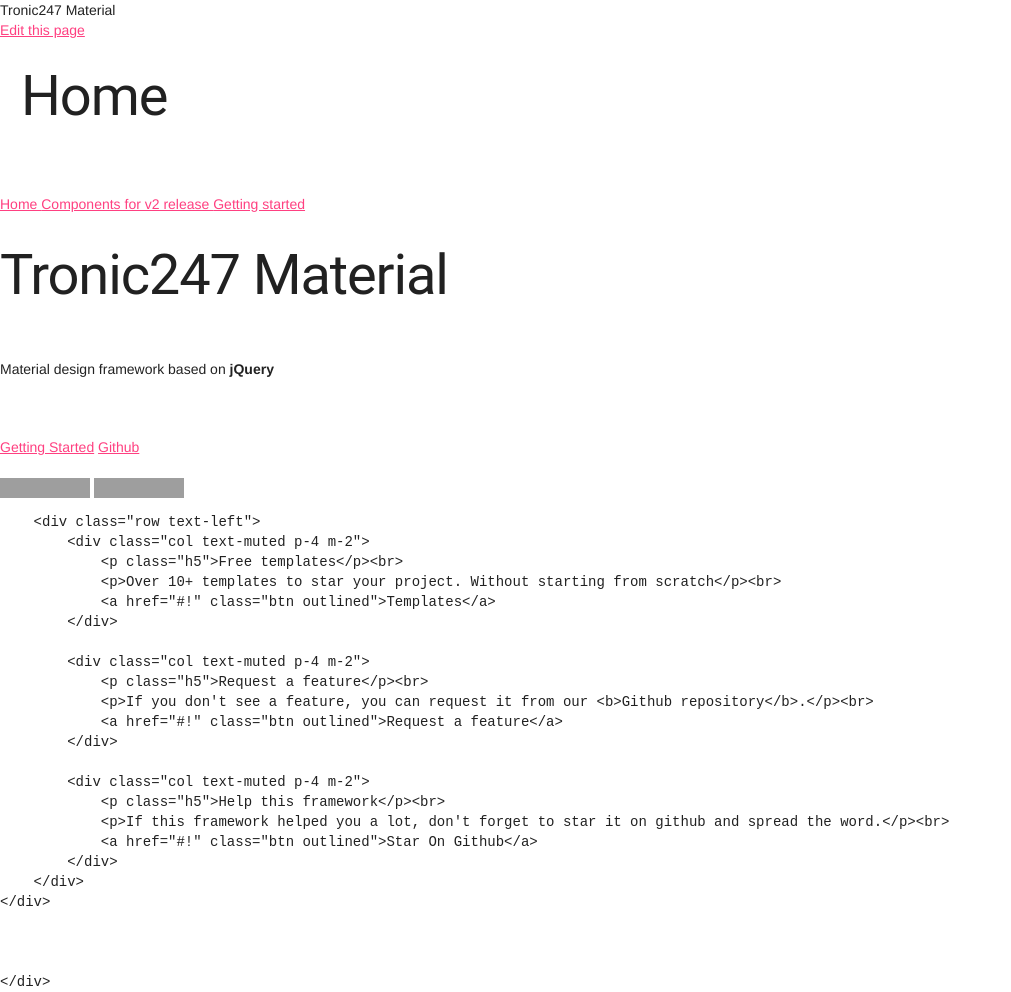
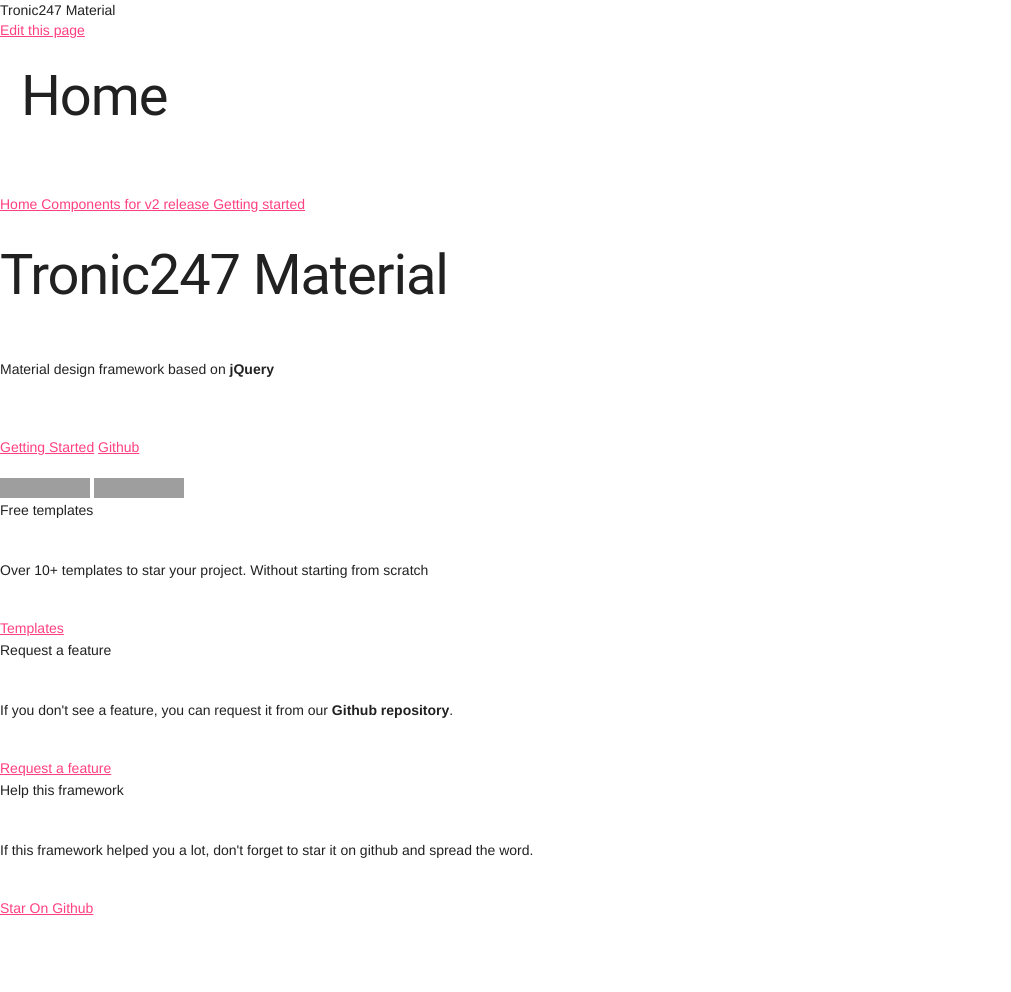
Before and after one commit to Duplore/material-docs, an MkDocs documentation site: the page built from docs/index.md, in a window 1280 px wide and 992 px high. Shown: the whole window, without its empty margins (0-1011 px from the left). Built offline with MkDocs 1.6.1, drawn with Linux system fonts in a browser that asks for light colours; grey boxes are pictures that could not be loaded.

Commit message:
Update index.md

```diff
--- a/docs/index.md
+++ b/docs/index.md
@@ -1,39 +1,42 @@
 <div class="text-center text-white p-5 background-primary">
-		<div class="p-3 m-3"></div>
-		<h1 class="h3">Tronic247 Material</h1>
-		<br>
-		<p class="h5">Material design framework based on <b>jQuery</b></p>
-		<br><br>
-		<a href="getting-started/" class="btn secondary unelevated">Getting Started</a>
-		<a href="https://github.com/Tronic247/material" class="btn secondary unelevated">Github</a>
-		<br><br>
-		<img src="https://img.shields.io/github/stars/tronic247/material?style=social" alt="Github Stars">
-		<img src="https://img.shields.io/github/last-commit/tronic247/material" alt="Latest Commit On Github">
-		<div class="p-3 m-3"></div>
-	</div>
-	<div class="container">
+    <div class="p-3 m-3"></div>
+    <h1 class="h3">Tronic247 Material</h1>
+    <br />
+    <p class="h5">Material design framework based on <b>jQuery</b></p>
+    <br />
+    <br />
+    <a href="getting-started/" class="btn secondary unelevated">Getting Started</a>
+    <a href="https://github.com/Tronic247/material" class="btn secondary unelevated">Github</a>
+    <br />
+    <br />
+    <img src="https://img.shields.io/github/stars/tronic247/material?style=social" alt="Github Stars" />
+    <img src="https://img.shields.io/github/last-commit/tronic247/material" alt="Latest Commit On Github" />
+    <div class="p-3 m-3"></div>
+</div>
+<div class="container">
+    <div class="row text-left">
+        <div class="col text-muted p-4 m-2">
+            <p class="h5">Free templates</p>
+            <br />
+            <p>Over 10+ templates to star your project. Without starting from scratch</p>
+            <br />
+            <a href="#!" class="btn outlined">Templates</a>
+        </div>
 
-		<div class="row text-left">
-			<div class="col text-muted p-4 m-2">
-				<p class="h5">Free templates</p><br>
-				<p>Over 10+ templates to star your project. Without starting from scratch</p><br>
-				<a href="#!" class="btn outlined">Templates</a>
-			</div>
+        <div class="col text-muted p-4 m-2">
+            <p class="h5">Request a feature</p>
+            <br />
+            <p>If you don't see a feature, you can request it from our <b>Github repository</b>.</p>
+            <br />
+            <a href="#!" class="btn outlined">Request a feature</a>
+        </div>
 
-			<div class="col text-muted p-4 m-2">
-				<p class="h5">Request a feature</p><br>
-				<p>If you don't see a feature, you can request it from our <b>Github repository</b>.</p><br>
-				<a href="#!" class="btn outlined">Request a feature</a>
-			</div>
-
-			<div class="col text-muted p-4 m-2">
-				<p class="h5">Help this framework</p><br>
-				<p>If this framework helped you a lot, don't forget to star it on github and spread the word.</p><br>
-				<a href="#!" class="btn outlined">Star On Github</a>
-			</div>
-		</div>
-	</div>
-
-
-
-	</div>
+        <div class="col text-muted p-4 m-2">
+            <p class="h5">Help this framework</p>
+            <br />
+            <p>If this framework helped you a lot, don't forget to star it on github and spread the word.</p>
+            <br />
+            <a href="#!" class="btn outlined">Star On Github</a>
+        </div>
+    </div>
+</div>
```
